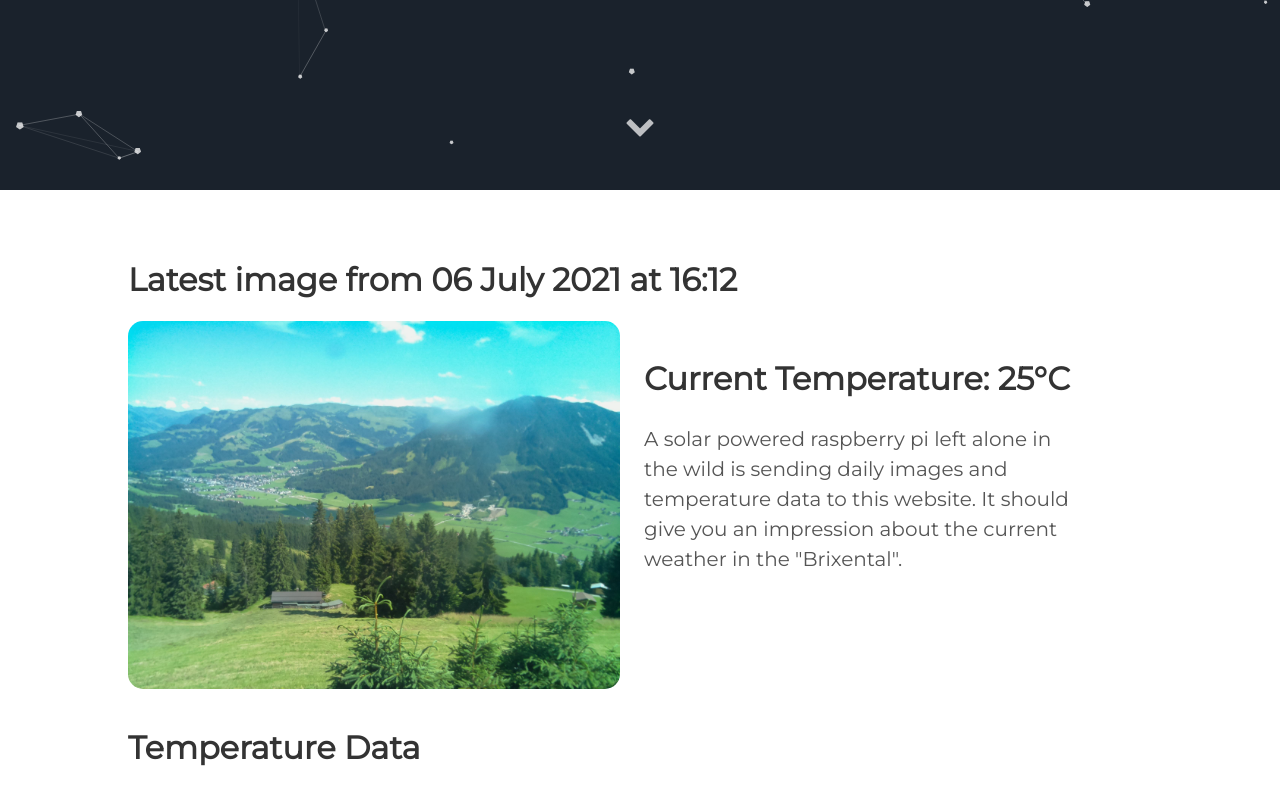
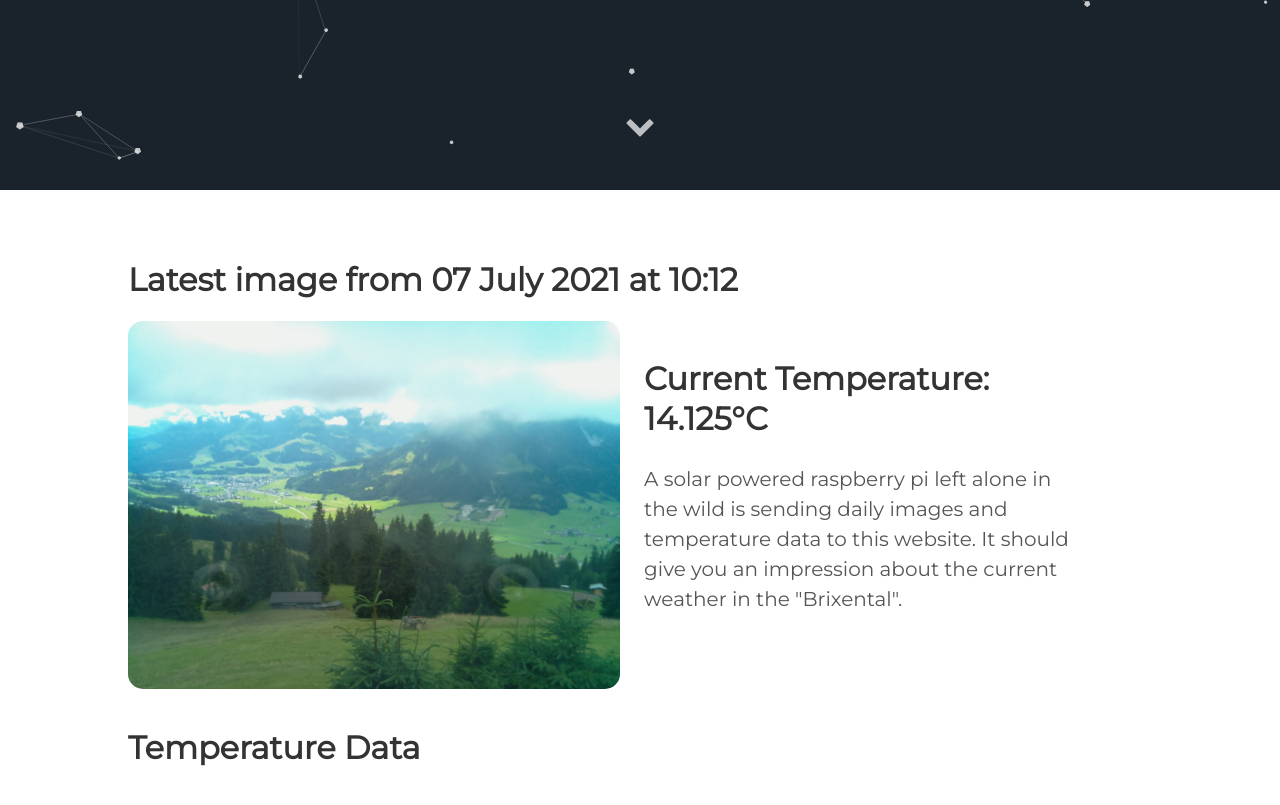
Before and after one commit to vektorious/vektorious.github.io, a Jekyll site: the page built from resources/huette.md, in a window 1280 px wide and 900 px high, scrolled down 710 px. Shown: the top 805 px of the window. Built offline with Jekyll 4.4.1, drawn with Linux system fonts in a browser that asks for light colours.

Commit message:
I'm a bot beep boop

```diff
--- a/resources/huette.md
+++ b/resources/huette.md
@@ -6,13 +6,13 @@ image: '/assets/img/'
 description: 'Live image from the Austrian alps'
 twitter_text: ' '
 ---
-## Latest image from 06 July 2021 at 16:12
+## Latest image from 07 July 2021 at 10:12
 <div class="huette">
   <div class="huette-image">
     <img src="{{ "/assets/img/huette.jpg" | prepend: site.baseurl }}">
   </div>
   <div class="huette-text">
-        <h2>Current Temperature: 25°C</h2>
+        <h2>Current Temperature: 14.125°C</h2>
         <p>A solar powered raspberry pi left alone in the wild is sending daily images and temperature data to this website. It should give you an impression about the current weather in the "Brixental".</p>
 
   </div>
```
Also changed, not shown: rpi-script/2021-07-07_101037.txt (renamed from rpi-script/2021-07-06_161038.txt, +5 -5 lines), rpi-script/huette.md (+2 -2 lines), assets/img/huette.jpg, assets/img/temp_plot.png, rpi-script/temp_plot.png, 1 other file.
